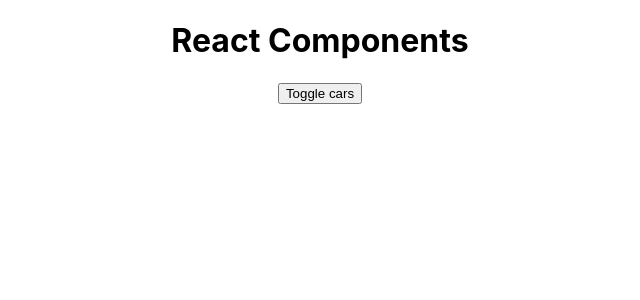
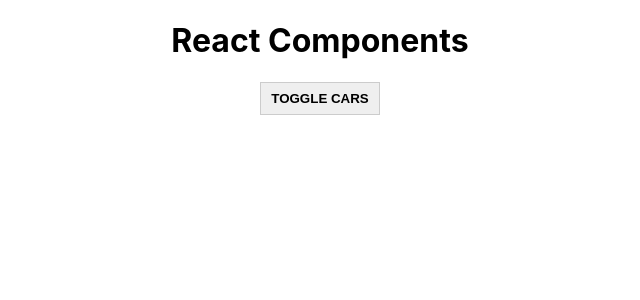
Before and after one commit to RuslanPostnikov/react-learn, a React app in the folder jsx-syntax/: page / in a window 1280 px wide. Shown: the top 300 px of the page, without its empty margins (320-960 px from the left). Built offline with nearby package versions, Linux system fonts and the light colour scheme.

Commit message:
Styles. Preprocessors

```diff
--- a/jsx-syntax/package.json
+++ b/jsx-syntax/package.json
@@ -32,6 +32,7 @@
     "jest-resolve": "^27.4.2",
     "jest-watch-typeahead": "^1.0.0",
     "mini-css-extract-plugin": "^2.4.5",
+    "node-sass": "^7.0.1",
     "postcss": "^8.4.4",
     "postcss-flexbugs-fixes": "^5.0.2",
     "postcss-loader": "^6.2.1",
@@ -46,7 +47,7 @@
     "react-refresh": "^0.11.0",
     "resolve": "^1.20.0",
     "resolve-url-loader": "^4.0.0",
-    "sass-loader": "^12.3.0",
+    "sass-loader": "^12.6.0",
     "semver": "^7.3.5",
     "source-map-loader": "^3.0.0",
     "style-loader": "^3.3.1",
--- a/jsx-syntax/src/components/CarList.jsx
+++ b/jsx-syntax/src/components/CarList.jsx
@@ -1,4 +1,5 @@
 import React from "react";
+import './CarList.scss';
 import Car from "./Car";
 
 export default class CarList extends React.Component {
@@ -54,7 +55,10 @@
         return (
             <>
                 <h1>{this.state.pageTitle}</h1>
-                <button onClick={this.toggleCarsHandler}>Toggle cars</button>
+                <button
+                    className={'button'}
+                    onClick={this.toggleCarsHandler}
+                >Toggle cars</button>
                 {/*{ cars }*/}
                 <div style={{
                     width: 400,
--- /dev/null
+++ b/jsx-syntax/src/components/CarList.scss
@@ -0,0 +1,14 @@
+.button {
+  padding: 8px 10px;
+  border: 1px solid #ccc;
+  font-weight: bold;
+  text-transform: uppercase;
+
+  &:focus, &:active {
+    outline: none;
+  }
+
+  &:hover {
+    background: #f0ff1e;
+  }
+}
```
Also changed, not shown: 1 other file (tests, documents, lock files or other folders).
